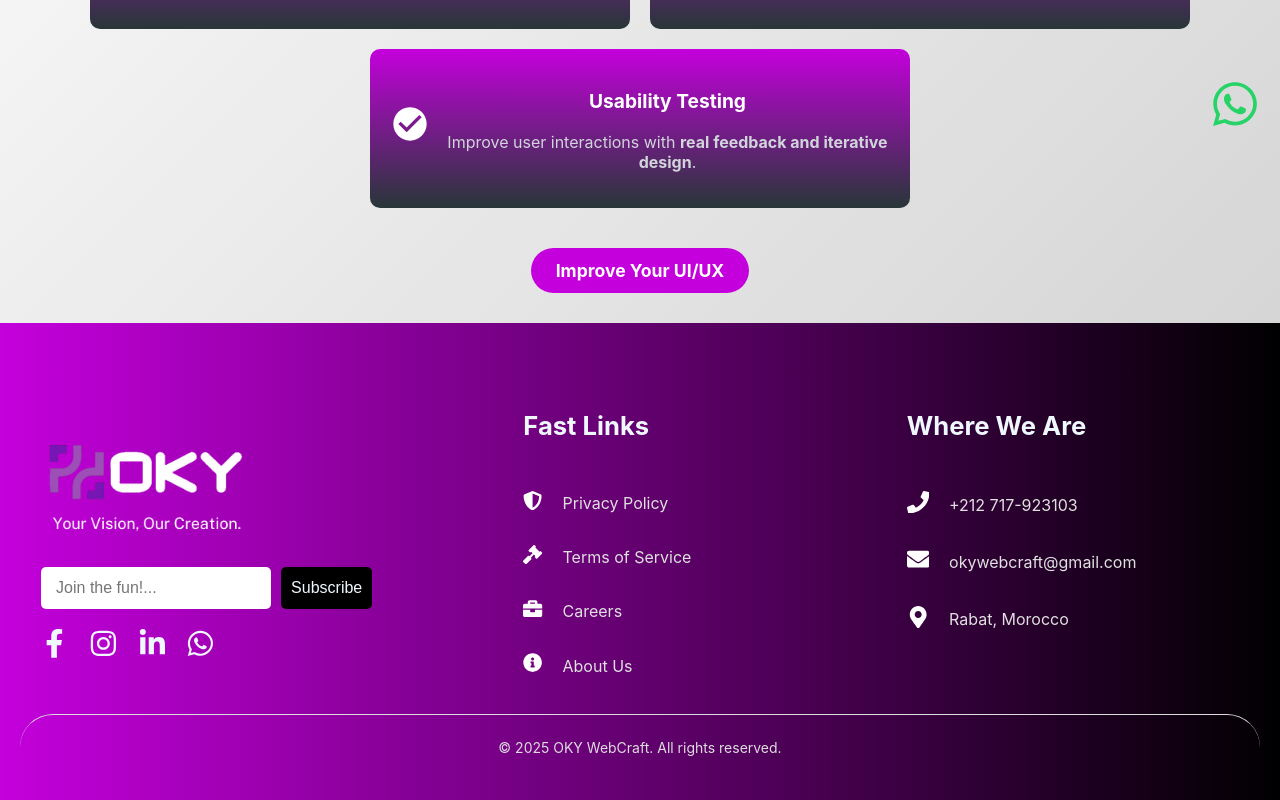
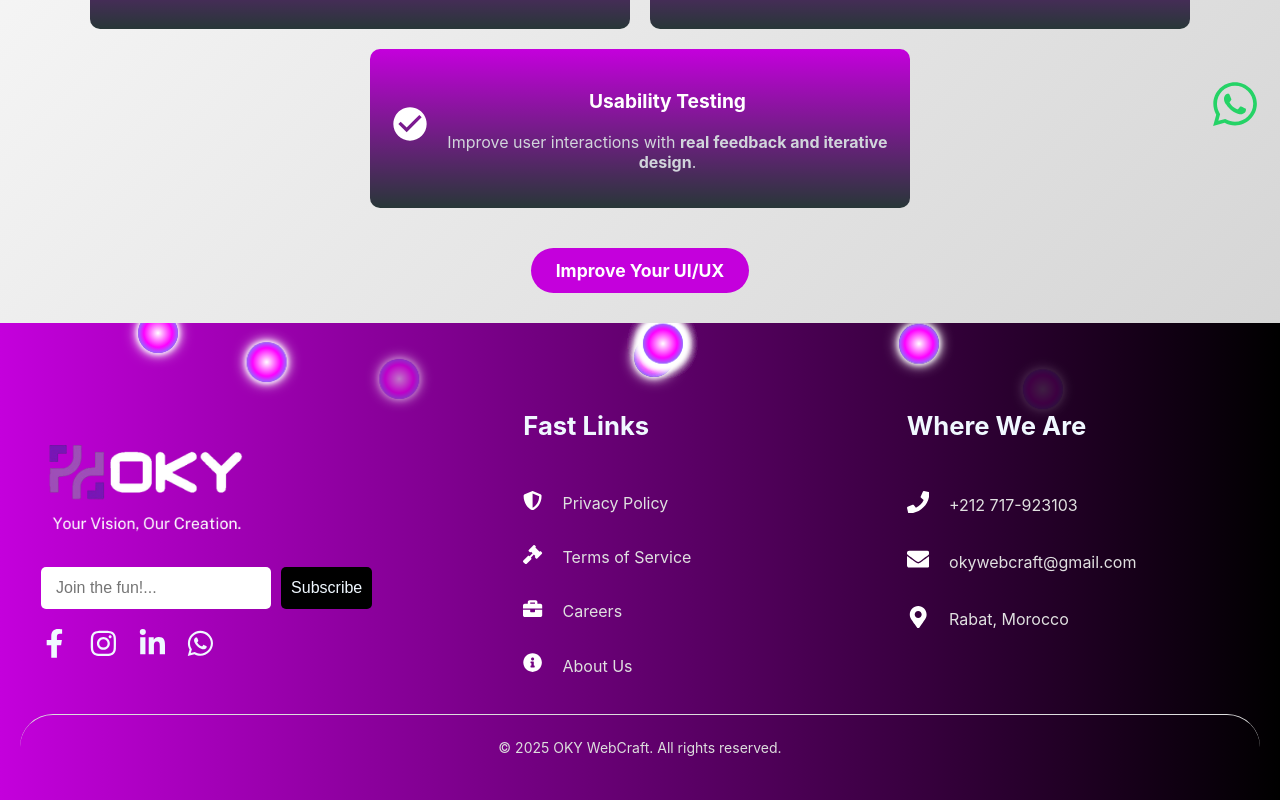
Before and after one commit to echadaniYassine/OKYWebcraft, a React (Create React App) app: page /services-ui-ux-design in a window 1280 px wide. Shown: the part 647-1447 px from the top of the page. Built offline with nearby package versions, Linux system fonts and the light colour scheme.

Commit message:
add loading and hero section animation

```diff
--- a/package.json
+++ b/package.json
@@ -10,6 +10,7 @@
     "lucide-react": "^0.475.0",
     "next-themes": "^0.4.4",
     "react": "^19.0.0",
+    "react-confetti": "^6.2.3",
     "react-dom": "^19.0.0",
     "react-helmet": "^6.1.0",
     "react-i18next": "^15.4.0",
--- a/src/components/Footer.jsx
+++ b/src/components/Footer.jsx
@@ -72,6 +72,26 @@ const Footer = () => {
 
   return (
     <footer className="footer">
+      <div class="footer-stars">
+        <span class="star"></span>
+        <span class="star"></span>
+        <span class="star"></span>
+        <span class="star"></span>
+        <span class="star"></span>
+        <span class="star"></span>
+        <span class="star"></span>
+        <span class="star"></span>
+        <span class="star"></span>
+        <span class="star"></span>
+        <span class="star"></span>
+        <span class="star"></span>
+        <span class="star"></span>
+        <span class="star"></span>
+        <span class="star"></span>
+        <span class="star"></span>
+        <span class="star"></span>
+        <span class="star"></span>
+      </div>
       <div className="footer__container">
         <div className="footer__section-one">
           <div className="footer__logo">
--- a/src/components/LoadingScreen.jsx
+++ b/src/components/LoadingScreen.jsx
@@ -1,16 +1,28 @@
 import React, { useEffect, useState } from "react";
-import '../style/components/LoadingScreen.css';
+import Confetti from "react-confetti";
+import "../style/components/LoadingScreen.css";
 
 const Loading = ({ onFinish }) => {
   const [fadeOut, setFadeOut] = useState(false);
+  const [showConfetti, setShowConfetti] = useState(false);
 
   useEffect(() => {
-    setTimeout(() => setFadeOut(true), 3000); // Show animation for 4.5 seconds
-    setTimeout(() => onFinish(), 2500); // Hide after animation completes
+    setTimeout(() => setFadeOut(true), 2000); // Start fade-out animation
+
+    setTimeout(() => {
+      // Show confetti effect after loading is done
+      setShowConfetti(true);
+
+      // Stop confetti after a few seconds and call onFinish
+      setTimeout(() => {
+        setShowConfetti(false);
+        onFinish();  // Trigger the home page display or any other action
+      }, 2000); // Confetti will display for 2 seconds
+    }, 1500); // Loading duration before confetti starts
   }, [onFinish]);
 
   return (
-    <div className={`loading ${fadeOut ? "fade-out" : ""}`}>
+    <div className={`loading ${fadeOut ? "fade-out" : ""}`} style={{ opacity: fadeOut ? 0 : 1, transition: "opacity 2s ease-out" }}>
       <div className="logo-container-animation">
         <div className="logo-border">
           <img src="/assets/loading.png" alt="OKY Logo" className="logo-animation" />
@@ -19,6 +31,18 @@ const Loading = ({ onFinish }) => {
       <div className="text-animation">
         <h2>OKY Webcraft</h2>
       </div>
+
+      {/* Show confetti after the loading screen is finished */}
+      {showConfetti && (
+        <Confetti
+          width={window.innerWidth}
+          height={window.innerHeight}  // Set height to cover the entire screen
+          numberOfPieces={1500}        // Increase the number of pieces for more confetti
+          gravity={0.5}                // Adjust gravity for smooth fall
+          initialVelocityY={5}         // Adjust initial velocity for smooth falling
+          colors={["rgb(196,0,220)", "rgb(224, 0, 131)", "rgb(255, 89, 214)", "rgb(71, 0, 80)", "#0000ff"]}  // Set custom colors for the confetti
+        />
+      )}
     </div>
   );
 };
--- a/src/pages/next/Benifits.jsx
+++ b/src/pages/next/Benifits.jsx
@@ -68,4 +68,4 @@ const ProfessionalBenefits = () => {
     );
 };
 
-export default ProfessionalBenefits; /* Professional Benefits Section */
+export default ProfessionalBenefits;
--- a/src/style/components/Footer.css
+++ b/src/style/components/Footer.css
@@ -1,12 +1,114 @@
 .footer {
-  background: linear-gradient(to right, rgb(196, 0, 220), Black);
-  /* Deep Blue to Dark Gray */
   color: #fff;
+  background: linear-gradient(to right, rgb(196, 0, 220), black);
   padding: 40px 20px;
   text-align: center;
   position: relative;
   z-index: 1;
+  overflow: hidden; /* Ensures stars do not overflow */
 }
+
+/* Container for stars */
+.footer-stars {
+  position: absolute;
+  top: 50px; /* Align stars correctly */
+  left: 0;
+  width: 100%;
+  height: 200px;
+  pointer-events: none;
+  overflow: visible; /* Allow stars to overflow above the footer */
+}
+
+/* Create a star shape */
+.star {
+  position: absolute;
+  width: 40px;
+  height: 40px;
+  background: radial-gradient(circle, #fff, #f0f, #0ff); /* Gradient Effect */
+  border-radius: 50%;
+  box-shadow: 0 0 5px white, 0 0 10px white, 0 0 15px white; /* Glowing effect */
+  opacity: 0;
+  animation: starAnimation 5s infinite ease-in-out;
+}
+
+/* Random positions and animation delays for stars */
+.star:nth-child(1) {
+  left: 10%;
+  animation-duration: 3s;
+  animation-delay: 0.5s;
+  animation-timing-function: ease-out;
+}
+.star:nth-child(2) {
+  left: 20%;
+  animation-duration: 3.5s;
+  animation-delay: 1s;
+}
+.star:nth-child(3) {
+  left: 30%;
+  animation-duration: 4s;
+  animation-delay: 1.5s;
+}
+.star:nth-child(4) {
+  left: 40%;
+  animation-duration: 3.2s;
+  animation-delay: 2s;
+}
+.star:nth-child(5) {
+  left: 50%;
+  animation-duration: 3s;
+  animation-delay: 1s;
+}
+.star:nth-child(6) {
+  left: 60%;
+  animation-duration: 3.8s;
+  animation-delay: 2.3s;
+}
+.star:nth-child(7) {
+  left: 70%;
+  animation-duration: 4.5s;
+  animation-delay: 0.2s;
+}
+.star:nth-child(8) {
+  left: 80%;
+  animation-duration: 3s;
+  animation-delay: 1.8s;
+}
+.star:nth-child(9) {
+  left: 90%;
+  animation-duration: 3.2s;
+  animation-delay: 2.5s;
+}
+
+/* Randomizing positions with each animation */
+@keyframes starAnimation {
+  0% {
+    opacity: 0;
+    transform: translateY(0) translateX(0); /* Starts from the top */
+  }
+  25% {
+    opacity: 1;
+    transform: translateY(-30px) translateX(-10px); /* Move up and slightly horizontal */
+  }
+  50% {
+    opacity: 1;
+    transform: translateY(-60px) translateX(10px); /* Move further up and more horizontal */
+  }
+  75% {
+    opacity: 0.5;
+    transform: translateY(-90px) translateX(-5px); /* Continue upwards */
+  }
+  100% {
+    opacity: 0;
+    transform: translateY(-120px) translateX(0); /* Final movement outside of the footer */
+  }
+}
+
+/* Remove unnecessary stars from ::before and ::after */
+.footer::before,
+.footer::after {
+  display: none;
+}
+
 
 .footer__container {
   max-width: 1200px;
--- a/src/style/components/Hero.css
+++ b/src/style/components/Hero.css
@@ -6,7 +6,7 @@
   padding: 0 50px;
   background-color: transparent;
   flex-wrap: wrap;
-  /* Ensure flex items wrap on smaller screens */
+  transition: all 0.3s ease;
 }
 
 .hero-container {
@@ -21,41 +21,44 @@
   margin-bottom: 50px;
 }
 
+/* Hero Text */
 .hero-text {
   flex: 1;
   text-align: left;
-  animation: fade-in-right 2s ease-out;
   margin-right: 20px;
   background-image: url(/public/assets/herotxt.png);
+  animation: slide-from-right 1s ease-out forwards;
 }
 
+/* Title */
 .hero-title {
   font-size: 3rem;
   font-weight: 700;
   color: rgb(196, 0, 220);
   margin-bottom: 0;
+  animation: slide-from-right 2s ease-out forwards;
 }
 
+/* Subtitle */
 .hero-subtitle {
   font-size: 2.5rem;
   font-weight: 600;
   color: black;
   margin-bottom: 0;
-  white-space: nowrap;
-  overflow: hidden;
-  display: inline-block;
-  width: 0;
-  border-right: 3px solid #2d00f8;
-  animation: typing 3s steps(20) 1s forwards infinite;
+  opacity: 0;
+  animation: fade-in 2s ease-out forwards;
+  animation-delay: 1.8s;
 }
 
 .hero-paragraph {
   color: #2C3E50;
-  /* Slate Gray */
   line-height: 1.6;
   margin-bottom: 20px;
   max-width: 500px;
   font-weight: 400;
+  opacity: 0;
+  animation: slide-from-bottom 1.5s ease-out forwards;
+  animation-delay: 2.4s; /* Paragraph comes after subtitle */
 }
 
 .hero-btn {
@@ -65,20 +68,24 @@
   color: white;
   text-decoration: none;
   border-radius: 50px;
-  font-size: large;
-  transition: background-color 0.3s ease;
+  font-size: 1rem;
+  transition: all 0.3s ease;
   margin-top: 20px;
   border-bottom: 4px #2f3c3f solid;
+  opacity: 0;
+  animation: grow-btn 1.5s ease-out forwards;
+  animation-delay: 3.8s; /* Button grows after everything else */
 }
 
 .hero-btn:hover {
   background-color: #ff00c8;
 }
 
+/* Hero Image */
 .hero-image {
   flex: 1;
   text-align: end;
-  animation: fade-in-left 2s ease-out;
+  animation: slide-from-left 1s ease-out forwards;
 }
 
 .hero-image img {
@@ -86,6 +93,75 @@
   max-width: 800px;
   height: 500px;
   border-radius: 10px;
+}
+
+/* Keyframes */
+@keyframes slide-from-left {
+  0% {
+    transform: translateX(-100%);
+    opacity: 0;
+  }
+  100% {
+    transform: translateX(0);
+    opacity: 1;
+  }
+}
+
+@keyframes slide-from-right {
+  0% {
+    transform: translateX(100%);
+    opacity: 0;
+  }
+  100% {
+    transform: translateX(0);
+    opacity: 1;
+  }
+}
+
+@keyframes slide-from-bottom {
+  0% {
+    transform: translateY(50%);
+    opacity: 0;
+  }
+  100% {
+    transform: translateY(0);
+    opacity: 1;
+  }
+}
+
+@keyframes fade-in {
+  0% {
+    opacity: 0;
+  }
+  100% {
+    opacity: 1;
+  }
+}
+
+@keyframes grow-btn {
+  0% {
+    font-size: 0.8rem;
+    opacity: 0;
+  }
+  100% {
+    font-size: 1rem;
+    opacity: 1;
+  }
+}
+/* Typing Animation */
+@keyframes typing {
+  0% {
+    width: 0;
+  }
+
+  50% {
+    width: 100%;
+  }
+
+  100% {
+    width: 100%;
+    border-right: 2px solid transparent;
+  }
 }
 
 /* Stats Section */
@@ -140,6 +216,7 @@
   font-weight: 700;
   color: black;
   margin-bottom: 5px;
+
 }
 
 .hero-stat-paragraph {
@@ -147,23 +224,6 @@
   color: #2C3E50;
   /* Slate Gray */
 }
-
-/* Typing Animation */
-@keyframes typing {
-  0% {
-    width: 0;
-  }
-
-  50% {
-    width: 100%;
-  }
-
-  100% {
-    width: 100%;
-    border-right: 2px solid transparent;
-  }
-}
-
 
 /* Dark Mode Styles */
 body.dark-mode {
--- a/src/style/components/Portfolio.css
+++ b/src/style/components/Portfolio.css
@@ -18,9 +18,48 @@
 .container-portfolio {
   max-width: 1300px;
   margin: 0 auto;
-  border-top: #dcdcdc 1px solid;
+  position: relative; /* Needed for absolute positioning of ::before */
+}
 
+.container-portfolio::before {
+  content: '';
+  position: absolute;
+  top: -30px;
+  left: 100%;
+  width: 100%;
+  height: 1px;
+  background-color: rgb(196, 0, 220);
+  animation: moveLinePortfolio 3s linear infinite;
 }
+
+@keyframes moveLinePortfolio {
+  0% {
+    left: -100%;
+    opacity: 0;
+    transform: scaleX(0.8);
+  }
+  20% {
+    opacity: 1;
+    transform: scaleX(1);
+  }
+  50% {
+    left: 0;
+    opacity: 1;
+    transform: scaleX(1.1);
+  }
+  80% {
+    opacity: 1;
+    transform: scaleX(1);
+  }
+  100% {
+    left: 100%;
+    opacity: 0;
+    transform: scaleX(0.8);
+  }
+}
+
+
+
 
 /* Title and Description */
 .portfolio-title {
--- a/src/style/components/ServiceCard.css
+++ b/src/style/components/ServiceCard.css
@@ -14,11 +14,28 @@
   content: '';
   position: absolute;
   top: 2%;
-  left: 10%;
+  left: 100%;
   width: 80%;
-  height: 1px;
+  height: 1.5px;
   background-color: rgb(196, 0, 220);
+  animation: moveLine 3s linear infinite;
 }
+
+@keyframes moveLine {
+  0% {
+    left: 100%;
+    opacity: 0;
+  }
+  50% {
+    left: 10%;
+    opacity: 1;
+  }
+  100% {
+    left: -80%;
+    opacity: 0;
+  }
+}
+
 
 .services.visible {
   opacity: 1;
--- a/src/style/pages/next/benefits.css
+++ b/src/style/pages/next/benefits.css
@@ -1,13 +1,12 @@
 /* General Styles */
 .professional-benefits-container {
-    padding: 60px 5%;
-    background-color: var(--bg-color);
+    padding: 20px 5%;
     color: var(--text-color);
     transition: background 0.3s, color 0.3s;
 }
 
 .professional-benefits-wrapper {
-    max-width: 1200px;
+    max-width: 1300px;
     margin: 0 auto;
     text-align: center;
 }
```
Also changed, not shown: public/assets/icon8.png (added), 1 other file (tests, documents, lock files or other folders).
